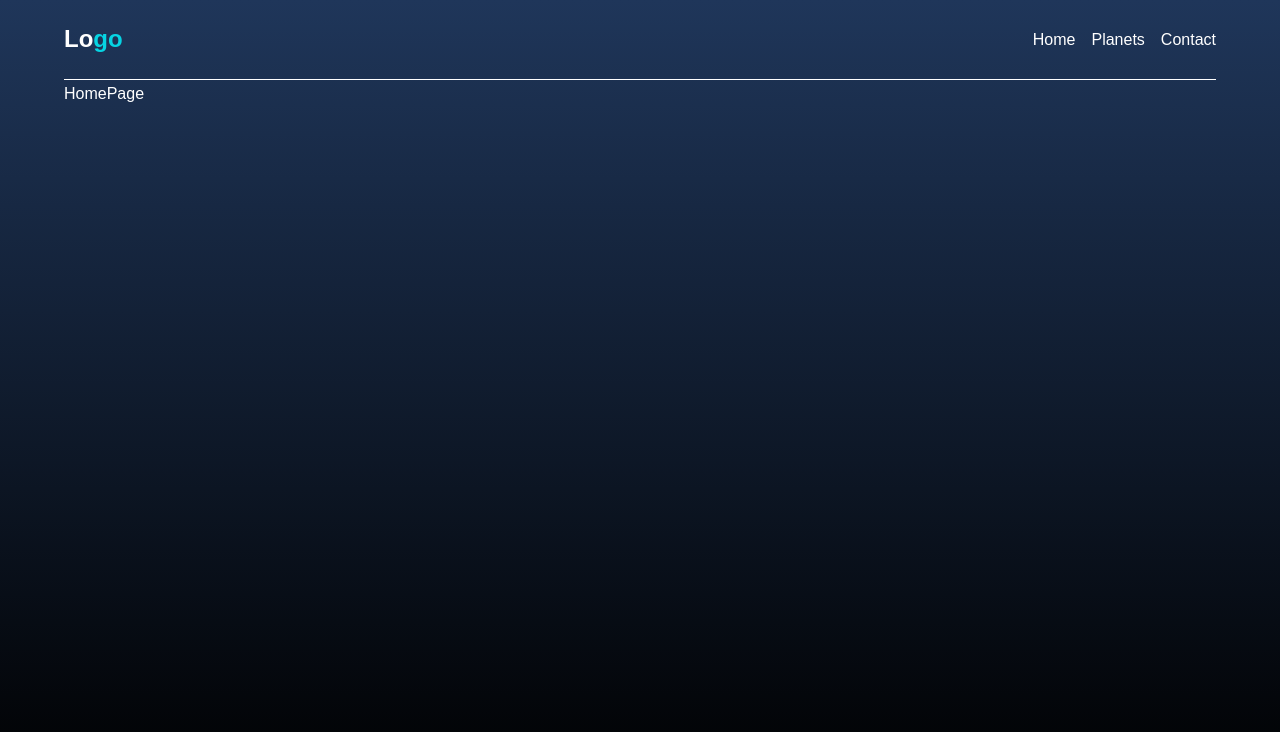
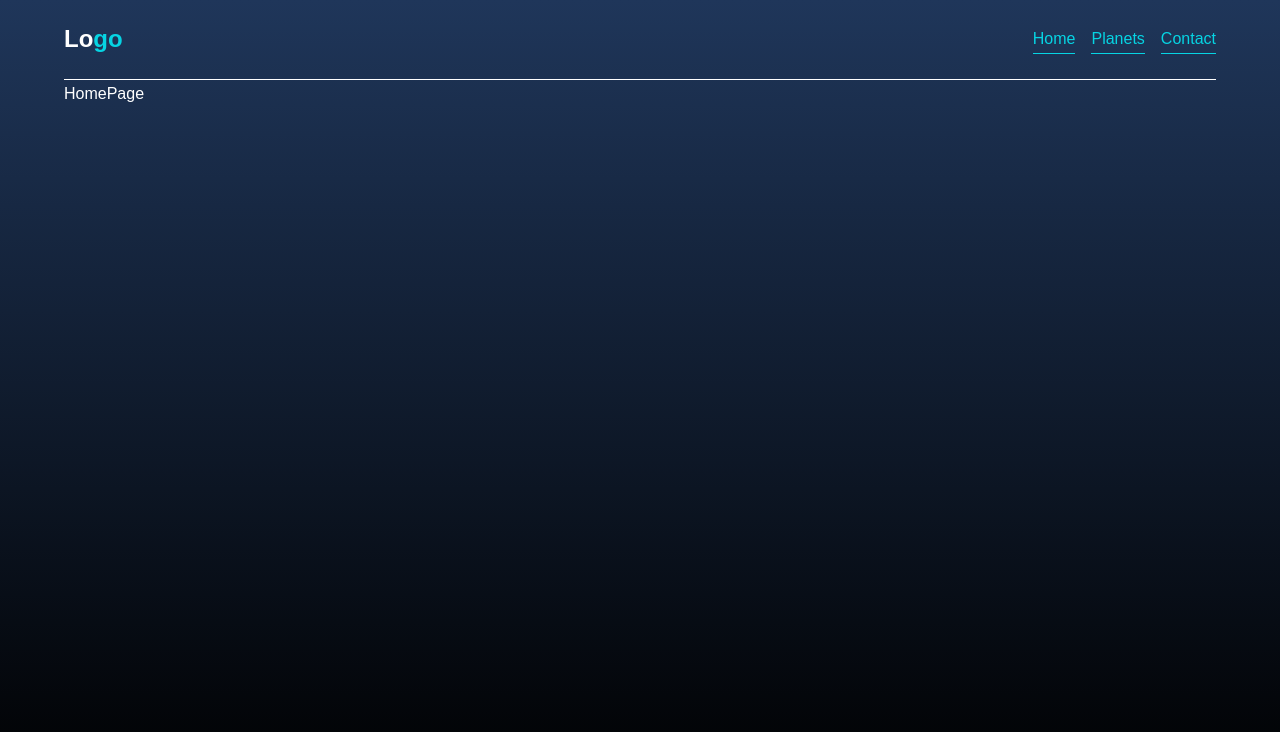
Before and after one commit to knutcode/hostoppgave, a React (Create React App) app: page /#/ in a window 1280 px wide. Shown: the top 732 px of the page. Built offline with nearby package versions, Linux system fonts and the light colour scheme.

Commit message:
navbar styling

```diff
--- a/src/pages/components/Navbar/Navbar.jsx
+++ b/src/pages/components/Navbar/Navbar.jsx
@@ -1,4 +1,4 @@
-import React from "react";
+import React, { useState } from "react";
 import { Route, Routes } from "react-router";
 import ContactPage from "../../contactPage";
 import ErrorPage from "../../errorPage";
@@ -7,6 +7,8 @@ import PlanetsPage from "../../planetsPage";
 import * as s from "./style";
 
 const Navbar = () => {
+	const [activeNav, setActiveNav] = useState("active");
+
 	return (
 		<>
 			<s.Nav>
@@ -15,9 +17,15 @@ const Navbar = () => {
 						Lo<s.LogoSpan>go</s.LogoSpan>
 					</h2>
 					<s.NavLinks>
-						<s.StyledLink to="/">Home</s.StyledLink>
-						<s.StyledLink to="/planets">Planets</s.StyledLink>
-						<s.StyledLink to="/contact">Contact</s.StyledLink>
+						<s.StyledLink to="/" className={activeNav}>
+							Home
+						</s.StyledLink>
+						<s.StyledLink to="/planets" className={activeNav}>
+							Planets
+						</s.StyledLink>
+						<s.StyledLink to="/contact" className={activeNav}>
+							Contact
+						</s.StyledLink>
 					</s.NavLinks>
 				</s.StyledNav>
 			</s.Nav>
--- a/src/pages/components/Navbar/style.js
+++ b/src/pages/components/Navbar/style.js
@@ -3,6 +3,16 @@ import styled from "styled-components";
 
 export const StyledLink = styled(Link)`
 	color: var(--color-white);
+
+	&:hover {
+		color: var(--color-primary);
+		border-bottom: 1px solid var(--color-primary);
+	}
+
+	&.active {
+		color: var(--color-primary);
+		border-bottom: 1px solid var(--color-primary);
+	}
 `;
 
 export const LogoSpan = styled.span`
```
